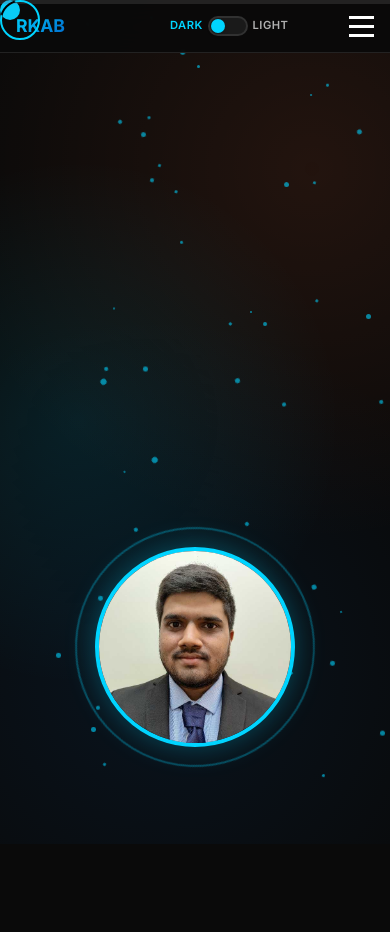
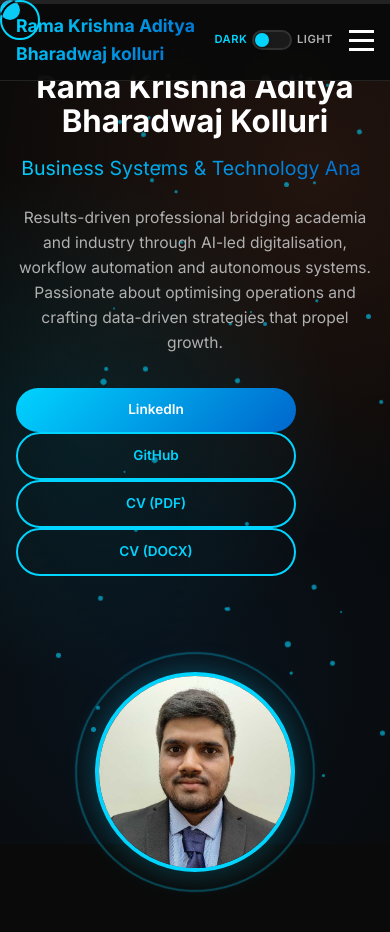
Before and after one commit to Aditya469/MyProfile, a plain HTML site: page index.html in a window 390 px wide. Shown: the top 932 px of the page. Drawn offline with nearby package versions, Linux system fonts and the light colour scheme.

Commit message:
updated for mobile screens v6

```diff
--- a/index.html
+++ b/index.html
@@ -113,6 +113,15 @@
             50% { transform: translateY(-20px) rotate(180deg); }
         }
 
+        /* Force visibility for hero elements */
+        .hero-title,
+        .hero-subtitle,
+        .hero-description,
+        .hero-buttons {
+            opacity: 1 !important;
+            transform: none !important;
+        }
+
         /* Header */
         .header {
             position: fixed;
@@ -285,6 +294,59 @@
             transform: rotate(45deg) translate(-5px, -6px);
         }
 
+        /* Fix section overlapping */
+        /* Ensure proper section containment */
+        .section {
+            position: relative;
+            z-index: 10;
+            background: var(--bg-primary);
+            margin-bottom: 3rem;
+            padding: 5rem 0;
+            clear: both;
+        }
+
+        .hero {
+            position: relative;
+            z-index: 1;
+            isolation: isolate; /* Create new stacking context */
+        }
+
+        /* Force proper layer separation */
+        .hero::after {
+            content: '';
+            position: absolute;
+            bottom: -2rem;
+            left: 0;
+            right: 0;
+            height: 2rem;
+            background: linear-gradient(to bottom, transparent, var(--bg-primary));
+            z-index: 9;
+        }
+
+        /* Ensure proper z-index layering */
+        .header {
+            position: fixed;
+            top: 0;
+            left: 0;
+            right: 0;
+            z-index: 1000;
+            background: rgba(10, 10, 10, 0.95);
+            backdrop-filter: blur(20px);
+            border-bottom: 1px solid var(--border-color);
+            transition: all 0.3s ease;
+        }
+
+        /* Fix scroll behavior */
+        html {
+            scroll-behavior: smooth;
+            scroll-padding-top: 80px; /* Account for fixed header */
+        }
+
+        /* Ensure sections have proper spacing */
+        section {
+            scroll-margin-top: 80px; /* Offset for fixed header */
+        }
+
         /* Hero Section */
         .hero {
             min-height: 100vh;
@@ -293,20 +355,63 @@
             justify-content: center;
             position: relative;
             overflow: hidden;
+            padding-top: 80px;
+            padding-bottom: 4rem; /* Add bottom padding */
+            margin-bottom: 5rem; /* Add bottom margin */
+            z-index: 0;           /* keep hero underneath */
+        }
+        #about {
+            position: relative;
+            z-index: 10; /* Higher than hero */
+            margin-top: 6rem; /* Large top margin */
+            background: var(--bg-primary); /* Solid background */
+            padding-top: 4rem; /* Extra top padding */
+        }
+
+        /* Ensure hero buttons don't get covered */
+        .hero-buttons {
+            position: relative;
+            z-index: 5;
+            margin-bottom: 4rem; /* Extra space below buttons */
+            padding-bottom: 2rem; /* Additional padding */
+        }
+
+        /* Create a visual separator */
+        #about::before {
+            content: '';
+            position: absolute;
+            top: -3rem;
+            left: 0;
+            right: 0;
+            height: 3rem;
+            background: var(--bg-primary);
+            z-index: 8;
+        }
+        .section {                /* every later section */
+            position: relative;
+            z-index: 1;           /* always above hero */
         }
 
         .hero-content {
             max-width: 1200px;
             margin: 0 auto;
-            padding: 0 2rem;
+            padding: 2rem 2rem 0 2rem; /* Adjust top padding */
             display: grid;
             grid-template-columns: 1fr 1fr;
             gap: 4rem;
             align-items: center;
+            min-height: calc(100vh - 80px); /* Account for header */
         }
 
         .hero-text {
             z-index: 2;
+        }
+        /* TEMPORARY DEBUG - Remove after fixing */
+        .hero-text * {
+            opacity: 1 !important;
+            transform: none !important;
+            visibility: visible !important;
+            display: block !important;
         }
 
         .hero-title {
@@ -314,8 +419,8 @@
             font-weight: 700;
             line-height: 1.2;
             margin-bottom: 1rem;
-            opacity: 0;
-            transform: translateY(50px);
+            opacity: 1; /* Changed from 0 */
+            transform: translateY(0); /* Changed from 50px */
         }
 
         .hero-subtitle {
@@ -325,8 +430,25 @@
             -webkit-text-fill-color: transparent;
             background-clip: text;
             margin-bottom: 1.5rem;
-            opacity: 0;
-            transform: translateY(50px);
+            opacity: 1; /* Changed from 0 */
+            transform: translateY(0); /* Changed from 50px */
+        }
+
+        .hero-description {
+            font-size: 1.1rem;
+            line-height: 1.6;
+            color: var(--text-secondary);
+            margin-bottom: 2rem;
+            opacity: 1; /* Changed from 0 */
+            transform: translateY(0); /* Changed from 50px */
+        }
+
+        .hero-buttons {
+            display: flex;
+            gap: 1rem;
+            flex-wrap: wrap;
+            opacity: 1; /* Changed from 0 */
+            transform: translateY(0); /* Changed from 50px */
         }
 
         .typing-text {
@@ -448,10 +570,24 @@
             to { transform: rotate(360deg); }
         }
 
-        /* Sections */
+        /* Comprehensive section spacing fix */
         .section {
             padding: 5rem 0;
             position: relative;
+            margin-bottom: 2rem;
+            clear: both;
+        }
+
+        /* Specific spacing for About section */
+        .section#about {
+            margin-top: 6rem; /* Large top margin */
+            padding-top: 4rem; /* Large top padding */
+        }
+
+        /* Ensure hero buttons don't get cut off */
+        .hero-buttons {
+            margin-bottom: 3rem; /* Space below buttons */
+            z-index: 10; /* Ensure buttons stay on top */
         }
 
         .container {
@@ -480,12 +616,19 @@
             border-radius: 2px;
         }
 
-        /* About Section */
+        /* Fix spacing between Hero and About sections */
+        #about {
+            margin-top: 5rem; /* Add significant top margin */
+            padding-top: 3rem; /* Additional padding for breathing room */
+        }
+
+        /* Ensure About section doesn't overlap */
         .about-content {
             display: grid;
             grid-template-columns: 1fr 2fr;
             gap: 4rem;
             align-items: center;
+            margin-top: 2rem; /* Extra margin for content */
         }
 
         .about-image {
@@ -972,6 +1115,30 @@
                 grid-template-columns: 1fr;
                 text-align: center;
             }
+            #about {
+                margin-top: 4rem;
+                padding-top: 2rem;
+            }
+
+            .hero {
+                margin-bottom: 3rem;
+                padding-bottom: 2rem;
+            }
+
+            #about {
+                margin-top: 4rem;
+                padding-top: 3rem;
+            }
+
+            .hero-buttons {
+                margin-bottom: 3rem;
+                padding-bottom: 1.5rem;
+            }
+
+            /* Disable parallax on mobile to prevent issues */
+            .hero {
+                transform: none !important;
+            }
 
             .about-content {
                 grid-template-columns: 1fr;
@@ -1161,7 +1328,32 @@
         ======================================== */
 
         /* Mobile First - Base Styles (320px+) */
-        @media (max-width: 480px) {
+        @media (max-width: 768px) {
+            .hero {
+                padding-top: 70px; /* Smaller padding for mobile */
+                min-height: calc(100vh - 70px);
+            }
+
+            .hero-content {
+                grid-template-columns: 1fr;
+                text-align: center;
+                gap: 2rem;
+                padding: 1rem;
+            }
+
+            .section {
+                padding: 3rem 0;
+                margin-bottom: 1rem;
+            }
+
+            /* Fix mobile header height */
+            html {
+                scroll-padding-top: 80px;
+            }
+
+            section {
+                scroll-margin-top: 80px;
+            }
             .container {
                 padding: 0 1rem;
             }
@@ -1502,7 +1694,7 @@
     <!-- Header -->
     <header class="header" id="header">
         <div class="nav-container">
-            <div class="logo">RKAB</div>
+            <div class="logo">Rama Krishna Aditya Bharadwaj kolluri</div>
             <nav>
                 <ul class="nav-menu" id="navMenu">
                     <li><a href="#home" class="nav-link">Home</a></li>
@@ -1997,16 +2189,17 @@
             });
         });
 
-        // Scroll progress indicator
+        // Fixed parallax effect with boundaries
+        // Instead, add a subtle fade effect
         window.addEventListener('scroll', () => {
-            const scrolled = (window.scrollY / (document.documentElement.scrollHeight - window.innerHeight)) * 100;
-            scrollProgress.style.width = scrolled + '%';
-
-            // Header scroll effect
-            if (window.scrollY > 100) {
-                header.classList.add('scrolled');
+            const scrolled = window.pageYOffset;
+            const hero = document.querySelector('.hero');
+            const heroHeight = hero.offsetHeight;
+
+            if (scrolled > heroHeight * 0.5) {
+                hero.style.opacity = Math.max(0.3, 1 - (scrolled / heroHeight));
             } else {
-                header.classList.remove('scrolled');
+                hero.style.opacity = 1;
             }
         });
 
@@ -2319,19 +2512,6 @@
             });
         });
 
-        // Scroll progress indicator
-        window.addEventListener('scroll', () => {
-            const scrolled = (window.scrollY / (document.documentElement.scrollHeight - window.innerHeight)) * 100;
-            scrollProgress.style.width = scrolled + '%';
-
-            // Header scroll effect
-            if (window.scrollY > 100) {
-                header.classList.add('scrolled');
-            } else {
-                header.classList.remove('scrolled');
-            }
-        });
-
         // Mobile menu toggle with enhanced functionality
         document.addEventListener('DOMContentLoaded', function() {
             // Mobile menu toggle enhancement
@@ -2589,12 +2769,15 @@
         }
 
         // Parallax effect for hero section
+        const hero      = document.querySelector('.hero');
+        const heroLimit = hero.offsetHeight;          // stop once hero is scrolled past
+
         window.addEventListener('scroll', () => {
-            const scrolled = window.pageYOffset;
-            const parallax = document.querySelector('.hero');
-            if (parallax) {
-                const speed = scrolled * 0.5;
-                parallax.style.transform = `translateY(${speed}px)`;
+            const y = window.pageYOffset;
+            if (y < heroLimit) {
+                hero.style.transform = `translateY(${y * 0.5}px)`;
+            } else {
+                hero.style.transform = 'translateY(' + heroLimit * 0.5 + 'px)';
             }
         });
 
```
